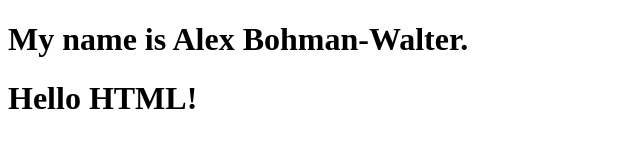
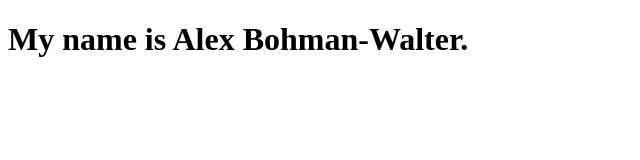
Before and after one commit to abohmanwalter/hello-html, a plain HTML site: page index.html in a window 1280 px wide. Shown: the whole page, without its empty margins (0-640 px from the left). Drawn offline with Linux system fonts and the light colour scheme.

Commit message:
-m "Create a `<h1>` tag and place your name inside the element corrected"

```diff
--- a/index.html
+++ b/index.html
@@ -5,8 +5,7 @@
     <meta name="viewport" content="width=device-width, initial-scale=1.0">
     <title>About Me</title>
 </head>
+<body>
     <h1>My name is Alex Bohman-Walter.</h1>
-<body>
-    <h1>Hello HTML!</h1>
 </body>
 </html>
```
